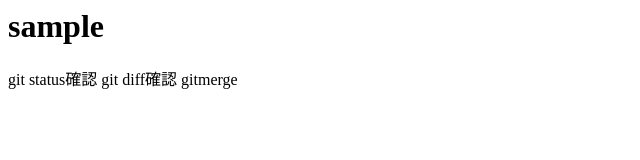
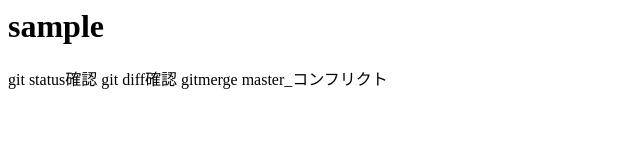
Before and after one commit to ohryooo/git_tutorial, a plain HTML site: page index.html in a window 1280 px wide. Shown: the whole page, without its empty margins (0-640 px from the left). Drawn offline with Linux system fonts and the light colour scheme.

Commit message:
コンフリクトを追記_master

```diff
--- a/index.html
+++ b/index.html
@@ -2,3 +2,4 @@
 <p1>git status確認</p1>
 <p1>git diff確認</p1>
 <p1>gitmerge</p1>
+<p1>master_コンフリクト</p1>
```
